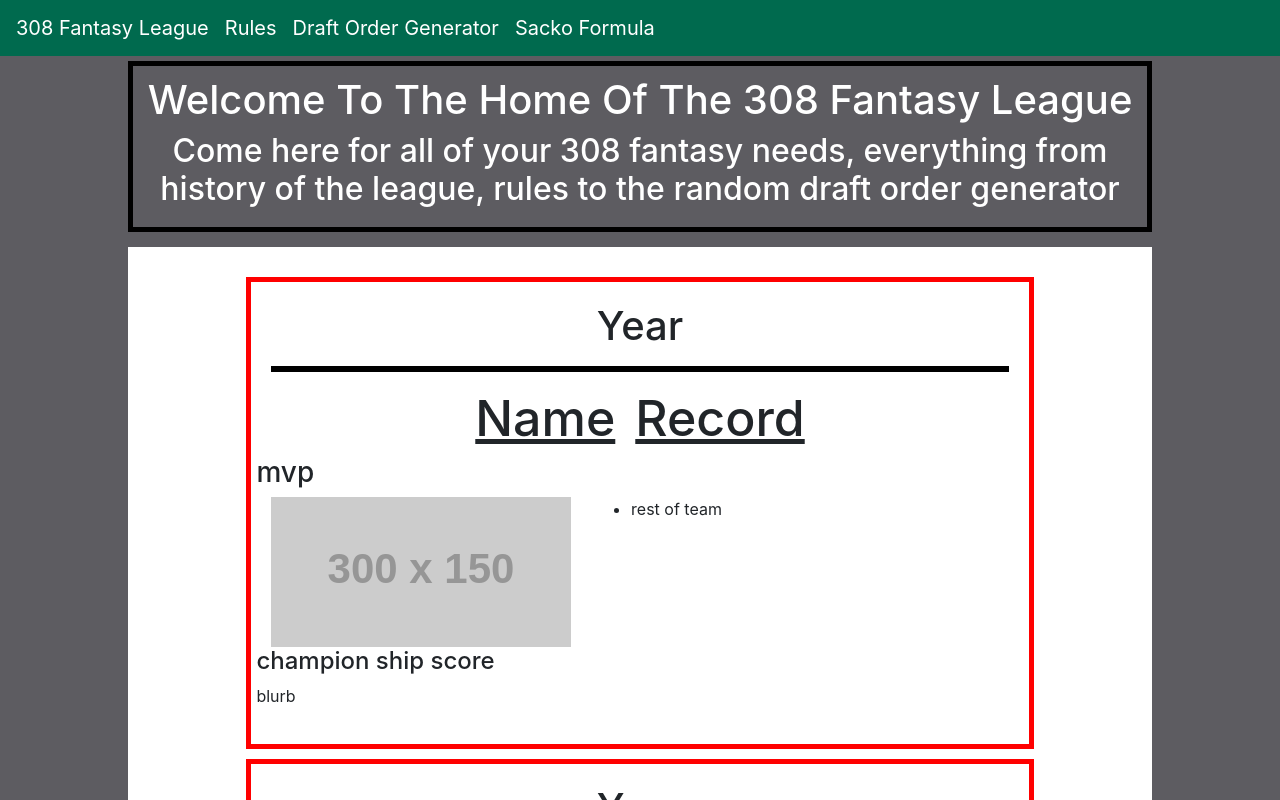
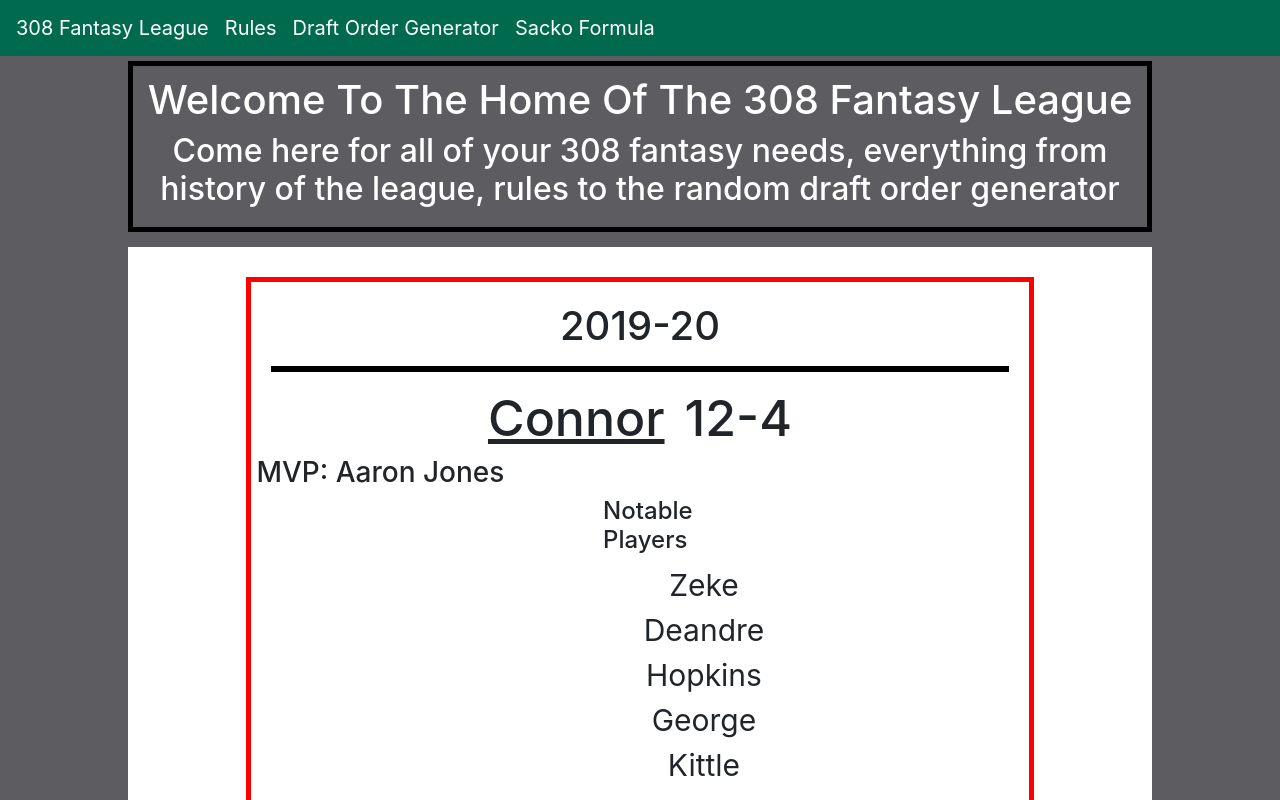
Before and after one commit to cfech/React-Fantasy, a React (Create React App) app in the folder client/: page / in a window 1280 px wide. Shown: the top 800 px of the page. Built offline with nearby package versions, Linux system fonts and the light colour scheme.

Commit message:
updating homepage to add champion information

```diff
--- a/client/src/components/pastChampions/champs.js
+++ b/client/src/components/pastChampions/champs.js
@@ -1,29 +1,43 @@
-import React from "react"
+import React, { useEffect } from "react"
 import './style.css'
+import classes from './styles.modules.css'
 
 function Champs(props) {
+    let playerList = props.otherPLayers.map(player => {
+        return <li>{player}</li>
+    })
+
+    // useEffect(() => {
+
+    //     console.log(classes)
+    // }, [])
+
+
+
     return (
 
         <div className="champDiv">
-            <h1 className="h1year">Year</h1>
+            <h1 className="h1year">{props.year}</h1>
             <hr />
 
             <div className="row nameRecord">
-                <h3 className="NameH3">Name</h3>
-                <h3 className="RecordH3">Record</h3>
+                <h3 className="NameH3">{props.name}</h3>
+                <h3 className="RecordH3">{props.record}</h3>
             </div>
 
             <div className="row">
-                <h3>mvp</h3>
+                <h3> MVP: {props.mvp}</h3>
             </div>
 
             <div className="row">
-                <div className="col-5">
-                    <img src={"https://via.placeholder.com/300x150"} />
+                <div className="col-5 mr-2">
+                    <img src={props.gif} />
                 </div>
-                <div className="col-5">
-                    <ul>
-                        <li>rest of team</li>
+
+                <div className="col-3 ml-1">
+                    <h4> Notable Players</h4>
+                    <ul className="PlayerList">
+                        {playerList}
                     </ul>
                 </div>
             </div>
@@ -31,12 +45,12 @@ function Champs(props) {
 
 
             <div className="row">
-                <h4>champion ship score</h4>
+                <h4>Score : {props.score}</h4>
 
             </div>
 
             <div className="row">
-                <p>blurb</p>
+                <p>{props.blurb}</p>
             </div>
         </div>
     )
--- a/client/src/components/pastChampions/style.css
+++ b/client/src/components/pastChampions/style.css
@@ -17,7 +17,7 @@
 .RecordH3{
     font-size: 50px;
     margin-left: 10px;
-    text-decoration: underline;
+
 }
 
 
@@ -28,3 +28,9 @@
 .h1year{
     text-align: center;
 }
+
+.PlayerList{
+    font-size: 30px;
+    text-align: center;
+    list-style-type: none;
+}
--- /dev/null
+++ b/client/src/components/pastChampions/styles.modules.css
@@ -0,0 +1,3 @@
+.PLayerlist{
+    font-size: 30px;
+}
--- /dev/null
+++ b/client/src/hoc/Aux.js
@@ -0,0 +1,5 @@
+import React from 'react'
+
+
+const Aux = (props) => props.children
+export default Aux
--- a/client/src/info.json
+++ b/client/src/info.json
@@ -11,7 +11,13 @@
             "George Kittle"
         ],
         "ChampionShipScore": "177.35 - 173.1",
-        "Blurb": "Aaron jones 53 yard touchdown run carried Team Fech to their first championship over team rosario the juggernaut team with christian mccfafrey and lamar jackson "
+        "Blurb": "Aaron Jones' 53 yard touchdown run carried Team Fech to their first championship over team Rosario whose roster stared Christian McCaffrey and Lamar Jackson ",
+        "gif": "https://media.giphy.com/media/USD4xJHYawRTxTILvJ/giphy.gif"
+
+
+
+
+
     },
     {
         "id": 1,
@@ -37,6 +43,6 @@
             "Mark Ingrim"
         ],
         "ChampionShipScore": "N/A",
-        "Blurb": "Limited Data Available for this season"
+        "Blurb": "*Limited Data Available for this season"
     }
 ]
--- a/client/src/pages/HomePage.js
+++ b/client/src/pages/HomePage.js
@@ -1,23 +1,55 @@
-import React from "react";
+import React, { Component } from "react";
 import Banner from "../components/Homebanner/banner"
 import Champs from "../components/pastChampions/champs"
 import { Col, Row, Container } from "../components/Grid";
 import Jumbotron from "../components/Jumbotron";
+import Aux from "../hoc/Aux"
 import "./style.css"
 
-function Home() {
-  return (
-    <>
-      <Banner></Banner>
+import champs from "../info.json"
 
-      <div className="championShipDiv">
-        <Champs />
-        <Champs />
-        <Champs />
-      </div>
+class Home extends Component {
+  state = {
+    champions: champs
+  }
 
-    </>
-  );
+  // componentDidMount(){
+  //   console.log(champs)
+  // }
+
+
+  render() {
+
+
+    let champions = this.state.champions.map(champ => {
+      return <Champs key={champ.id}
+        year={champ.Year}
+        name={champ.Champion}
+        mvp={champ.MVP}
+        otherPLayers={champ.OtherNotablePayers}
+        score={champ.ChampionShipScore}
+        blurb={champ.Blurb}
+        record = {champ.Record}
+        // gif = {champ.gif}
+        />
+
+    })
+
+
+    return (
+      <Aux>
+        <Banner></Banner>
+        <div className="championShipDiv">
+          {champions}
+        </div>
+      </Aux>
+
+    );
+  }
 }
 
+
+
+
+
 export default Home;
```
Also changed, not shown: client/src/pages/sackoFormula.js (+11 -11 lines).
